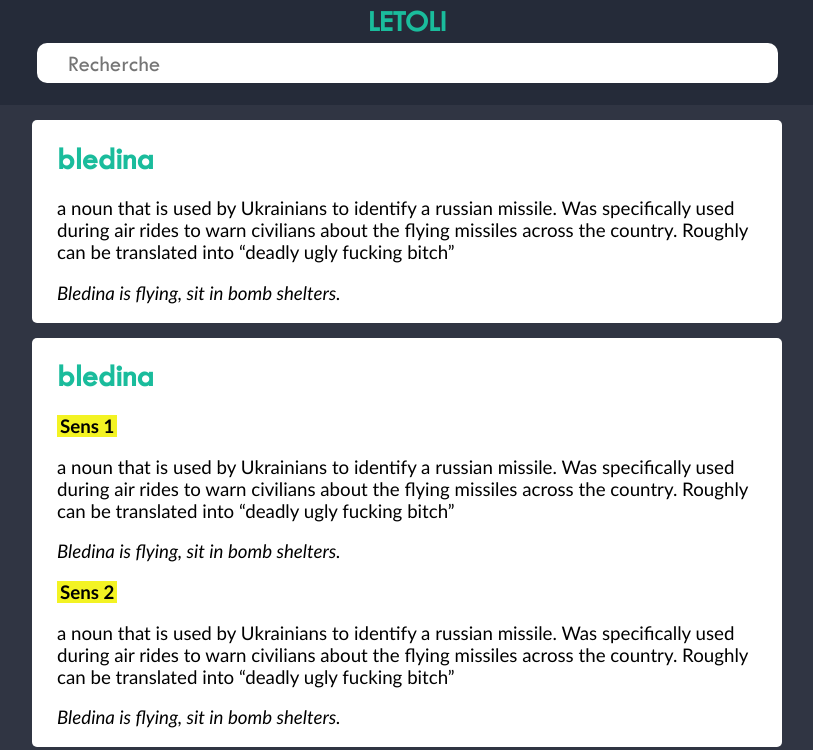
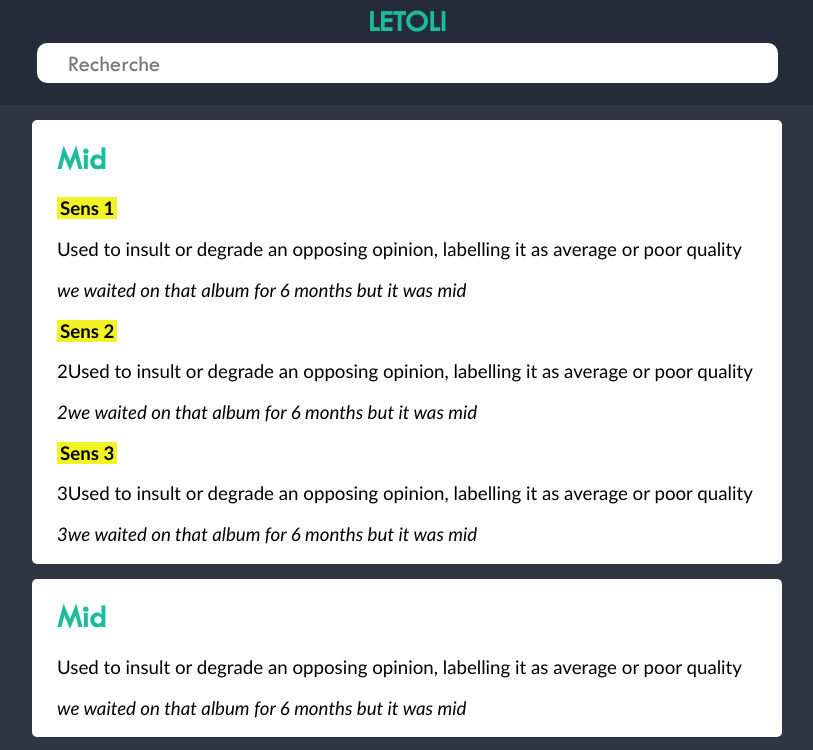
Before and after one commit to makak22/Letoli, a Next.js app: page /suggestions in a window 1280 px wide. Shown: the top 750 px of the page, without its empty margins (233-1046 px from the left). Built offline with nearby package versions, Linux system fonts and the light colour scheme.

Commit message:
update12

```diff
--- a/components/Suggestions.scss
+++ b/components/Suggestions.scss
@@ -3,6 +3,7 @@
     margin: 0 auto;
     border-radius: 10px;
     padding: 0 15px;
+    margin-bottom: 15px;
 }
 
 .aSensContainer{
--- a/pages/suggestions.js
+++ b/pages/suggestions.js
@@ -4,31 +4,34 @@ import Link from 'next/link'
 
 function Suggestions() {
 
-    const idNum = 1;
-    const database = words.data;
+    const mots = words.data
     return (
         <div className="sugContainer">
-        <Link href="./definition">
-            <div className="aSensContainer">
-                <h1 className="leMot">{database[idNum].attributes.mot}</h1>
-                <h3 className="defDetails">{words.data[idNum].attributes.definition}</h3>
-                <h3 className="defDetails defEx">{words.data[idNum].attributes.definitionEx}</h3>
-            </div>
-        </Link>
+            {mots.map((mot) => (
+              <Link href="./definition">
+                  <div className="aSensContainer">
+                    <h1 className="leMot">{mot.attributes.mot}</h1>
+                    {mot.attributes.definition[2] != null && <h3 className="sens">Sens 1</h3>}
+                    <h3 className="defDetails">{mot.attributes.definition[1]}</h3>
+                    <h3 className="defDetails defEx">{mot.attributes.definitionEx[1]}</h3>
 
-            <div className="aSensContainer">
-                <h1 className="leMot">{words.data[idNum].attributes.mot}</h1>
-                <h3 className="sens">Sens 1</h3>
-                <h3 className="defDetails">{words.data[idNum].attributes.definition}</h3>
-                <h3 className="defDetails defEx">{words.data[idNum].attributes.definitionEx}</h3>
-                <h3 className="sens">Sens 2</h3>
-                <h3 className="defDetails">{words.data[idNum].attributes.definition}</h3>
-                <h3 className="defDetails defEx">{words.data[idNum].attributes.definitionEx}</h3>
-            </div>
+                    <div>
+                    {mot.attributes.definition[2] != null && <h3 className="sens">Sens 2</h3>}
+                      <h3 className="defDetails">{mot.attributes.definition[2]}</h3>
+                      <h3 className="defDetails defEx">{mot.attributes.definitionEx[2]}</h3>
+                    </div>
 
+                    <div>
+                      {mot.attributes.definition[3] != null && <h3 className="sens">Sens 3</h3>}
+                      <h3 className="defDetails">{mot.attributes.definition[3]}</h3>
+                      <h3 className="defDetails defEx">{mot.attributes.definitionEx[3]}</h3>
+                    </div>
+
+                  </div>
+              </Link>
+            ))}
         </div>
-
-    )
+      )
 }
 
 export default Suggestions;
--- a/public/data/database.json
+++ b/public/data/database.json
@@ -1,5 +1,34 @@
 {
     "data": [
+      {
+        "id": 1,
+        "attributes": {
+          "mot": "Mid",
+          "createdAt": "2022-05-10T20:02:39.520Z",
+          "updatedAt": "2022-05-10T20:17:16.252Z",
+          "publishedAt": "2022-05-10T20:02:41.159Z",
+          "definition": {
+            "1": "Used to insult or degrade an opposing opinion, labelling it as average or poor quality",
+            "2":" 2Used to insult or degrade an opposing opinion, labelling it as average or poor quality",
+            "3":" 3Used to insult or degrade an opposing opinion, labelling it as average or poor quality"
+          },
+          "definitionEx": {
+            "1":"we waited on that album for 6 months but it was mid",
+            "2":"2we waited on that album for 6 months but it was mid",
+            "3":"3we waited on that album for 6 months but it was mid"
+          },
+          "synonymes": {
+            "1":"lol, ksa, lopoa",
+            "2":"2lol, ksa, lopoa",
+            "3":"3lol, ksa, lopoa"
+          },
+          "expression": {
+            "1":"je wanda sur le frangin al.\nohh popoh lw reeel ??\nmani was toi quel since",
+            "2":"2je wanda sur le frangin al.\nohh popoh lw reeel ??\nmani was toi quel since",
+            "3":"3je wanda sur le frangin al.\nohh popoh lw reeel ??\nmani was toi quel since"
+          }
+        }
+      },
       {
         "id": 2,
         "attributes": {
@@ -7,25 +36,55 @@
           "createdAt": "2022-05-10T20:02:39.520Z",
           "updatedAt": "2022-05-10T20:17:16.252Z",
           "publishedAt": "2022-05-10T20:02:41.159Z",
-          "sens1": true,
-          "definition": "Used to insult or degrade an opposing opinion, labelling it as average or poor quality",
-          "definitionEx": "we waited on that album for 6 months but it was mid",
-          "synonymes": "lol, ksa, lopoa",
-          "expression": "je wanda sur le frangin al.\nohh popoh lw reeel ??\nmani was toi quel since"
+          "definition": {
+            "1": "Used to insult or degrade an opposing opinion, labelling it as average or poor quality",
+            "2":null,
+            "3":null
+          },
+          "definitionEx": {
+            "1":"we waited on that album for 6 months but it was mid",
+            "2":null,
+            "3":null
+          },
+          "synonymes": {
+            "1":"lol, ksa, lopoa",
+            "2":null,
+            "3":null
+          },
+          "expression": {
+            "1":"je wanda sur le frangin al.\nohh popoh lw reeel ??\nmani was toi quel since",
+            "2":null,
+            "3": null
+          }
         }
       },
       {
-        "id": 4,
+        "id": 3,
         "attributes": {
-          "mot": "bledina",
-          "createdAt": "2022-05-10T20:37:11.781Z",
-          "updatedAt": "2022-05-10T20:37:14.125Z",
-          "publishedAt": "2022-05-10T20:37:14.121Z",
-          "sens1": true,
-          "definition": "a noun that is used by Ukrainians to identify a russian missile. Was specifically used during air rides to warn civilians about the flying missiles across the country. Roughly can be translated into “deadly ugly fucking bitch”",
-          "definitionEx": "Bledina is flying, sit in bomb shelters.",
-          "synonymes": "Літає блядина, сидіть в укриттях.",
-          "expression": "First was used as a term to describe air raids in Kharkiv group on Telegram “Huyeviy Kharkov” although spelled in russian as blyadina because it is a russian speaking group (Kharkiv is mostly russian speaking city, although many people are trying to forget it there now)."
+          "mot": "Mid",
+          "createdAt": "2022-05-10T20:02:39.520Z",
+          "updatedAt": "2022-05-10T20:17:16.252Z",
+          "publishedAt": "2022-05-10T20:02:41.159Z",
+          "definition": {
+            "1": "Used to insult or degrade an opposing opinion, labelling it as average or poor quality",
+            "2":" 2Used to insult or degrade an opposing opinion, labelling it as average or poor quality",
+            "3": null
+          },
+          "definitionEx": {
+            "1":"we waited on that album for 6 months but it was mid",
+            "2":"2we waited on that album for 6 months but it was mid",
+            "3":null
+          },
+          "synonymes": {
+            "1":"lol, ksa, lopoa",
+            "2":"2lol, ksa, lopoa",
+            "3":"3lol, ksa, lopoa"
+          },
+          "expression": {
+            "1":"je wanda sur le frangin al.\nohh popoh lw reeel ??\nmani was toi quel since",
+            "2":"2je wanda sur le frangin al.\nohh popoh lw reeel ??\nmani was toi quel since",
+            "3":null
+          }
         }
       }
     ],
--- a/styles/common.scss
+++ b/styles/common.scss
@@ -2,8 +2,6 @@ body{
     margin: unset;
     background-color: #303543;
     font-family: -apple-system, BlinkMacSystemFont, 'Segoe UI', Roboto, Oxygen, Ubuntu, Cantarell, 'Open Sans', 'Helvetica Neue', sans-serif;
-    overflow: hidden;
-    overflow-y:scroll;
 }
 
 *{
```
Also changed, not shown: pages/exem.js (added, +60 -0 lines).
